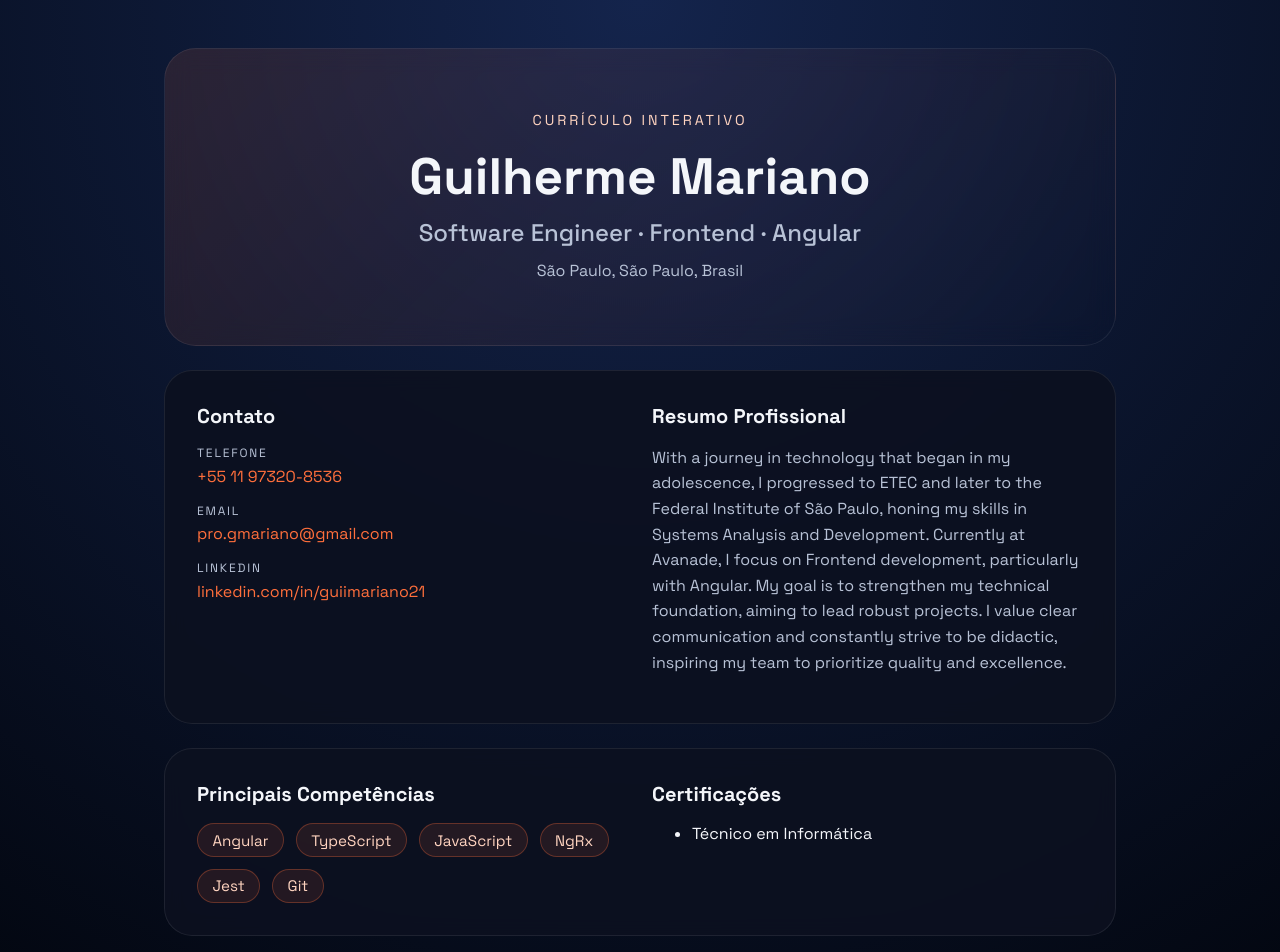
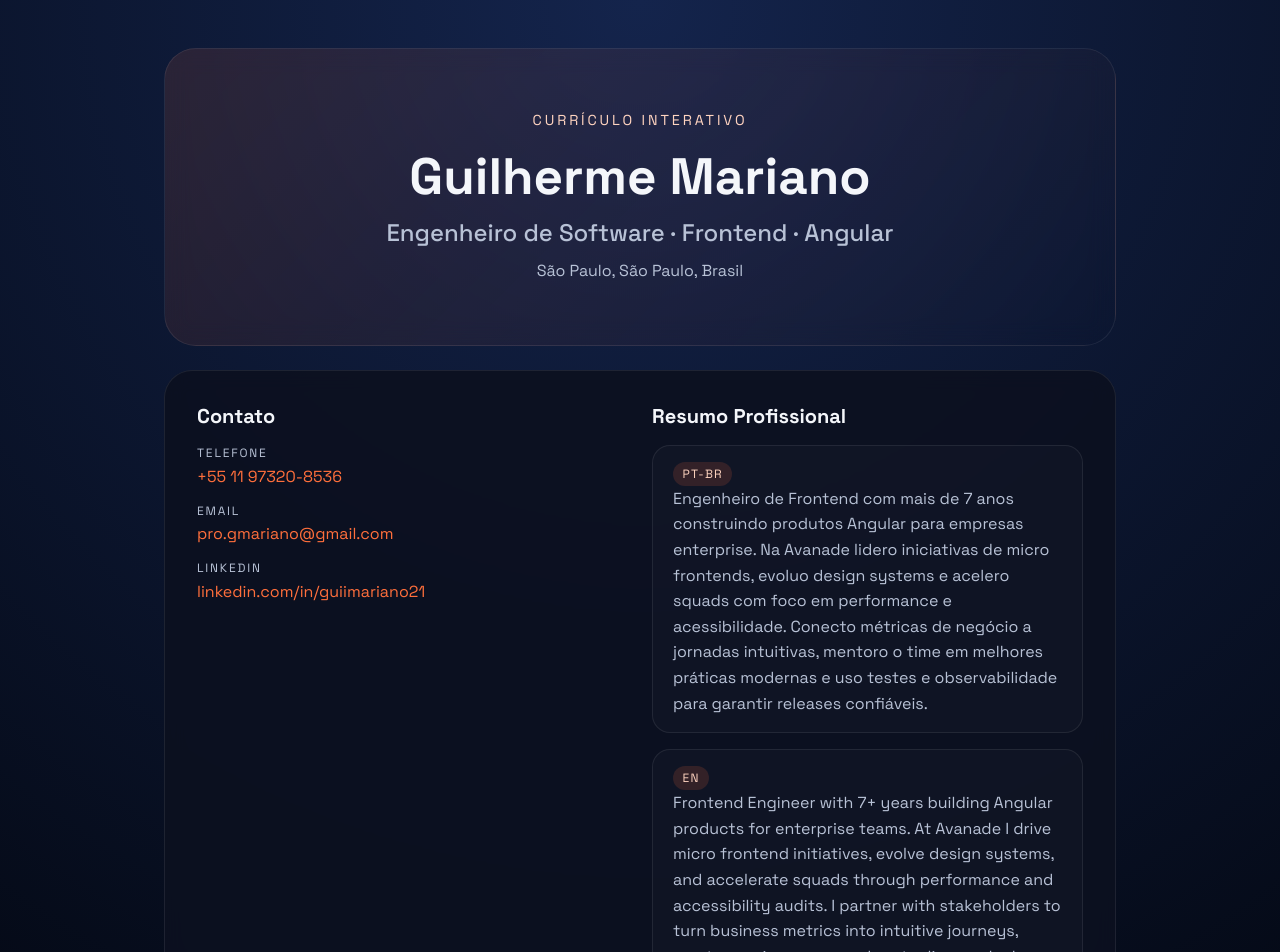
Before and after one commit to guiimariano/clone-tabnews, a Next.js app: page / in a window 1280 px wide. Shown: the top 952 px of the page. Built offline with nearby package versions, Linux system fonts and the light colour scheme.

Commit message:
fix: update inital page

```diff
--- a/pages/index.js
+++ b/pages/index.js
@@ -10,7 +10,10 @@ const contact = {
   location: 'São Paulo, São Paulo, Brasil',
 };
 
-const summary = `With a journey in technology that began in my adolescence, I progressed to ETEC and later to the Federal Institute of São Paulo, honing my skills in Systems Analysis and Development. Currently at Avanade, I focus on Frontend development, particularly with Angular. My goal is to strengthen my technical foundation, aiming to lead robust projects. I value clear communication and constantly strive to be didactic, inspiring my team to prioritize quality and excellence.`;
+const summary = {
+  pt: 'Engenheiro de Frontend com mais de 7 anos construindo produtos Angular para empresas enterprise. Na Avanade lidero iniciativas de micro frontends, evoluo design systems e acelero squads com foco em performance e acessibilidade. Conecto métricas de negócio a jornadas intuitivas, mentoro o time em melhores práticas modernas e uso testes e observabilidade para garantir releases confiáveis.',
+  en: 'Frontend Engineer with 7+ years building Angular products for enterprise teams. At Avanade I drive micro frontend initiatives, evolve design systems, and accelerate squads through performance and accessibility audits. I partner with stakeholders to turn business metrics into intuitive journeys, mentor engineers on modern tooling, and rely on testing plus observability to ship reliable releases.',
+};
 
 const skills = ['Angular', 'TypeScript', 'JavaScript', 'NgRx', 'Jest', 'Git'];
 
@@ -108,7 +111,7 @@ function Home() {
         <header className="hero">
           <p className="eyebrow">Currículo Interativo</p>
           <h1>Guilherme Mariano</h1>
-          <h2>Software Engineer · Frontend · Angular</h2>
+          <h2>Engenheiro de Software · Frontend · Angular</h2>
           <p className="location">{contact.location}</p>
         </header>
 
@@ -134,7 +137,14 @@ function Home() {
           </div>
           <div>
             <h3>Resumo Profissional</h3>
-            <p className="summary">{summary}</p>
+            <div className="language-card">
+              <span className="language-pill">PT-BR</span>
+              <p className="summary">{summary.pt}</p>
+            </div>
+            <div className="language-card">
+              <span className="language-pill">EN</span>
+              <p className="summary">{summary.en}</p>
+            </div>
           </div>
         </section>
 
@@ -327,6 +337,31 @@ function Home() {
         .summary {
           color: var(--muted);
           line-height: 1.6;
+          margin: 0;
+        }
+
+        .language-card {
+          border: 1px solid rgba(255, 255, 255, 0.08);
+          border-radius: 18px;
+          padding: 1rem 1.25rem;
+          background: rgba(255, 255, 255, 0.02);
+          margin-bottom: 1rem;
+        }
+
+        .language-card:last-child {
+          margin-bottom: 0;
+        }
+
+        .language-pill {
+          display: inline-flex;
+          align-items: center;
+          gap: 0.35rem;
+          padding: 0.25rem 0.6rem;
+          border-radius: 999px;
+          background: rgba(255, 111, 60, 0.15);
+          color: var(--accent-soft);
+          font-size: 0.75rem;
+          letter-spacing: 0.1em;
         }
 
         .tag-list {
```
